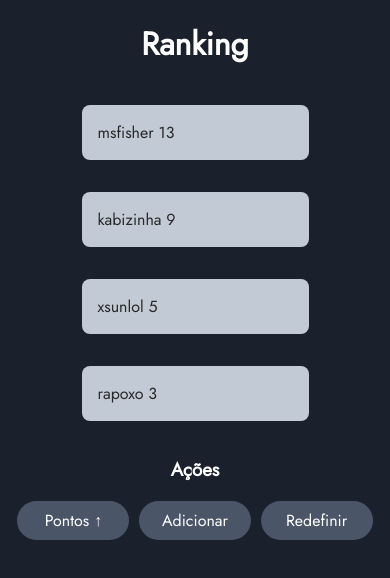
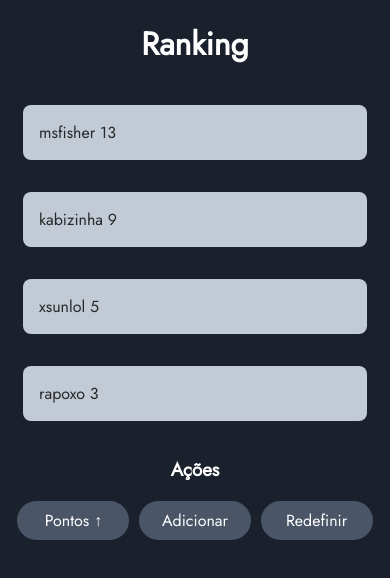
Before and after one commit to fsdearruda/leitura-conjunta, a Next.js app: page / in a window 390 px wide. Shown: the top 578 px of the page. Built offline with nearby package versions, Linux system fonts and the light colour scheme.

Commit message:
adicionando responsividade

```diff
--- a/src/components/LeaderBoardItem/styles.module.css
+++ b/src/components/LeaderBoardItem/styles.module.css
@@ -6,3 +6,9 @@
   border-radius: 8px;
   width: 50vw;
 }
+
+@media (max-width: 600px) {
+  .leaderboardItem {
+    width: 80vw;
+  }
+}
```
